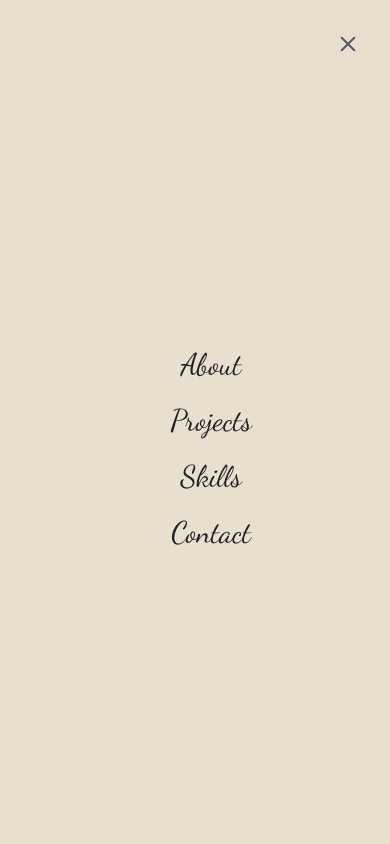
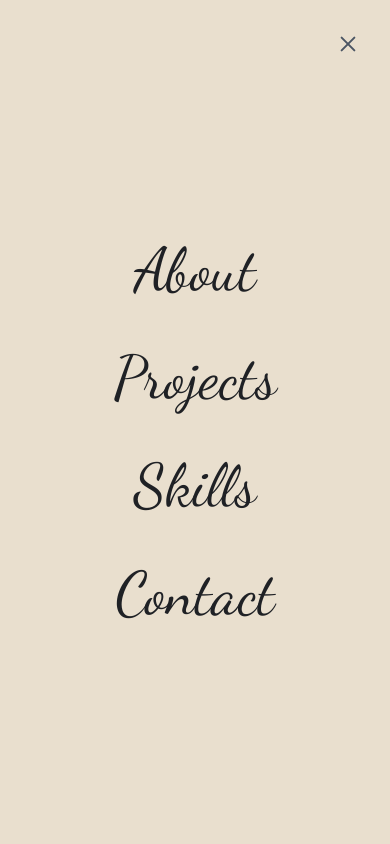
Before and after one commit to Rushikesh-24/RushiDev, a Next.js app: page / in a window 390 px wide. Both pictures are taken after a click on the button 348 px from the left and 44 px from the top of the page. Shown: the top 844 px of the page. Built offline with nearby package versions, Linux system fonts and the light colour scheme.

Commit message:
responsivness updated

```diff
--- a/src/app/components/About.jsx
+++ b/src/app/components/About.jsx
@@ -16,13 +16,13 @@ const About = () => {
 
   return (
     <div
-      className=" flex justify-center items-center md:mb-96 flex-col mt-10 mb-10 h-screen"
+      className=" flex justify-center items-center md:mb-96 flex-col md:mt-10 mb-10 h-screen -mt-28"
       id="about"
     >
       <motion.h1 className={`${playFair.className} md:text-9xl text-5xl mb-20`}
       whileInView={{scale:1,rotate:0}}
       initial={{scale:0,rotate:180}}
-      transition={{delay:0.3,ease:'easeInOut',duration:1}}
+      transition={{delay:0.2,ease:'easeInOut',duration:0.3}}
 
       >
         About
@@ -30,7 +30,7 @@ const About = () => {
       <motion.p
         className={`w-3/5 text-center md:text-xl ${montSerrat.className} text-xs`}
         whileHover={{ scale: 1.2 }}
-        transition={{ delay: 0.3,ease:'easeInOut', stiffness: 400, damping: 10,duration:1 }}
+        transition={{ delay: 0.2,ease:'easeInOut', stiffness: 400, damping: 10,duration:0.6 }}
         initial={{opacity:0,scale:0.8}}
         whileInView={{opacity:1,scale:1}}
       >
--- a/src/app/components/Contact.jsx
+++ b/src/app/components/Contact.jsx
@@ -16,7 +16,7 @@ const playFair = Dancing_Script({
 const Contact = () => {
   return (
     <>
-      <div id="contact" className="text-center p-2 h-screen justify-center">
+      <div id="contact" className="text-center p-2 h-screen justify-center md:mt-0 mt-28">
       <motion.h1 className={`${playFair.className} md:text-9xl text-5xl mb-20`}
       whileInView={{scale:1,rotate:0}}
       initial={{scale:0,rotate:180}}
--- a/src/app/components/Footer.jsx
+++ b/src/app/components/Footer.jsx
@@ -8,21 +8,21 @@ import { FaLinkedin } from "react-icons/fa";
 const Footer = () => {
   return (
     <>
-      <div className="flex md:gap-14 mx-10 justify-center items-center flex-wrap gap-5">
+      <div className="flex md:gap-14 mx-10 justify-center items-center flex-wrap gap-0 md:mt-0 mt-28">
         <Link href="https://discord.gg/2ezUbP2c">
-          <FaDiscord size={40} />
+          <FaDiscord size={40} className="w-1/2 md:w-auto" />
         </Link>
         <Link href="https://www.instagram.com/rushikesh24_05/">
-          <FaInstagram size={40} />
+          <FaInstagram size={40} className="w-1/2 md:w-auto"/>
         </Link>
         <Link href="https://github.com/Rushikesh-24">
-          <FaGithub size={40} />
+          <FaGithub size={40} className="w-1/2 md:w-auto"/>
         </Link>
         <Link href="https://www.linkedin.com/in/rushikesh-gaonkar/">
-          <FaLinkedin size={40} />
+          <FaLinkedin size={40} className="w-1/2 md:w-auto"/>
         </Link>
       </div>
-      <div className="flex justify-center items-center mt-20 mb-4">
+      <div className="flex justify-center items-center md:mt-20 mb-4 mt-2">
         <p>Rushikesh Gaonkar &copy;2023</p>
       </div>
     </>
--- a/src/app/components/Header.jsx
+++ b/src/app/components/Header.jsx
@@ -73,11 +73,11 @@ const Header = () => {
               transition={{ duration: 0.5 }}
               className="fixed inset-0 lightmode z-40"
             >
-              <div className="lightmode p-4 ">
-                <ul className="flex flex-col items-center justify-center w-screen h-screen">
+              <div className="lightmode">
+                <ul className="flex flex-col items-center justify-center w-screen h-screen md:text-9xl text-6xl gap-7 md:gap-1 font-semibold md:font-normal">
                   <Link
                     href="#about"
-                    className={`lg:text-9xl text-3xl mt-5 h-auto ${playFair.className}`}
+                    className={`mt-5 h-auto ${playFair.className}`}
                   >
                     <motion.li
                       whileHover={{ scale: 1.2 }}
@@ -89,7 +89,7 @@ const Header = () => {
                   </Link>
                   <Link
                     href="#project"
-                    className={`lg:text-9xl text-3xl mt-5 h-auto ${playFair.className}`}
+                    className={`mt-5 h-auto ${playFair.className}`}
                   >
                     <motion.li
                       whileHover={{ scale: 1.2 }}
@@ -101,7 +101,7 @@ const Header = () => {
                   </Link>
                   <Link
                     href="#skills"
-                    className={`lg:text-9xl text-3xl mt-5 h-auto ${playFair.className}`}
+                    className={`mt-5 h-auto ${playFair.className}`}
                   >
                     <motion.li
                       whileHover={{ scale: 1.2 }}
@@ -113,7 +113,7 @@ const Header = () => {
                   </Link>
                   <Link
                     href="#contact"
-                    className={`lg:text-9xl text-3xl mt-5 h-auto hover:${montSerrat.className} ${playFair.className}`}
+                    className={`mt-5 h-auto hover:${montSerrat.className} ${playFair.className}`}
                   >
                     <motion.li
                       whileHover={{ scale: 1.2 }}
--- a/src/app/components/Hero.jsx
+++ b/src/app/components/Hero.jsx
@@ -14,10 +14,10 @@ const montSerrat = Montserrat({
 });
 const Hero = () => {
   return (
-    <div className="z-10 text-center flex-col md:justify-start items-center p-10 flex relative overflow-hidden justify-center h-screen mb-10">
+    <div className="z-10 text-center flex-col md:justify-start items-center p-10 flex relative overflow-hidden justify-center h-screen mb-10 ">
       <div
         id="hero-title"
-        className=" flex flex-col justify-center items-center md:mt-5 mb-5 relative -mt-80"
+        className=" flex flex-col justify-center items-center md:mt-5 mb-5 relative -mt-64"
       >
         <div
           className={`overflow-hidden relative md:text-sm text-xs md:mb-2 mb-5 ${montSerrat.className}`}
@@ -31,7 +31,7 @@ const Hero = () => {
           </motion.p>
         </div>
         <motion.div
-          className={`z-10 items-center font-normal md:text-9xl text-4xl mb-5 ${montSerrat.className}`}
+          className={`z-10 items-center font-normal md:text-9xl text-5xl mb-5 ${montSerrat.className}`}
           initial={{ opacity: 0, y: 300 }}
           animate={{ opacity: 1, y: 0 }}
           transition={{ duration: 0.5, delay: 2 }}
@@ -39,7 +39,7 @@ const Hero = () => {
           ENGINEERING
         </motion.div>
         <motion.div
-          className={`z-10 items-center font-normal md:text-9xl text-4xl mb-5 ${montSerrat.className}`}
+          className={`z-10 items-center font-normal md:text-9xl text-5xl mb-5 ${montSerrat.className}`}
           initial={{ opacity: 0, y: 300 }}
           animate={{ opacity: 1, y: 0 }}
           transition={{ duration: 0.5, delay: 2.2 }}
--- a/src/app/components/Project.jsx
+++ b/src/app/components/Project.jsx
@@ -24,8 +24,8 @@ const Project = () => {
     setShowUtopiaProjectInfo(!showUtopiaProjectInfo);
   };
   return (
-    <div id="project">
-      <div className="flex justify-center items-center mt-10">
+    <div id="project" className="mb-40 md:mb-0">
+      <div className="flex justify-center items-center md:mt-10 mt-48">
       <motion.h1 className={`${playFair.className} md:text-9xl text-5xl mb-20`}
       whileInView={{scale:1,rotate:0}}
       initial={{scale:0,rotate:180}}
--- a/src/app/components/Skill.jsx
+++ b/src/app/components/Skill.jsx
@@ -18,8 +18,8 @@ const playFair = Dancing_Script({
 const Skill = () => {
   return (
     <>
-      <div className="flex justify-center items-center" id="skills">
-      <motion.h1 className={`${playFair.className} md:text-9xl text-5xl mb-20`}
+      <div className="flex justify-center items-center md:mt-0 mt-28" id="skills">
+      <motion.h1 className={`${playFair.className} md:text-9xl text-5xl md:mb-20 mb-10`}
       whileInView={{scale:1,rotate:0}}
       initial={{scale:0,rotate:180}}
       transition={{delay:0.3,ease:'easeInOut',duration:1}}
@@ -28,7 +28,7 @@ const Skill = () => {
         Skills
       </motion.h1>
       </div>
-      <div className="flex justify-center items-center md:gap-10 flex-wrap gap-4 mb-10">
+      <div className="flex justify-center items-center md:gap-10 flex-wrap gap-4 md:mb-10 mb-32">
         <motion.div
           whileHover={{ scale: 1.3, opacity: 0.8 }}
           transition={{ delay: 0.2,duration:0.5 }}
--- a/src/app/globals.css
+++ b/src/app/globals.css
@@ -3,7 +3,6 @@
 @tailwind utilities;
 
 *{
-    /* cursor: none; */
     box-sizing: border-box;
     margin: 0;
     padding: 0;
```
